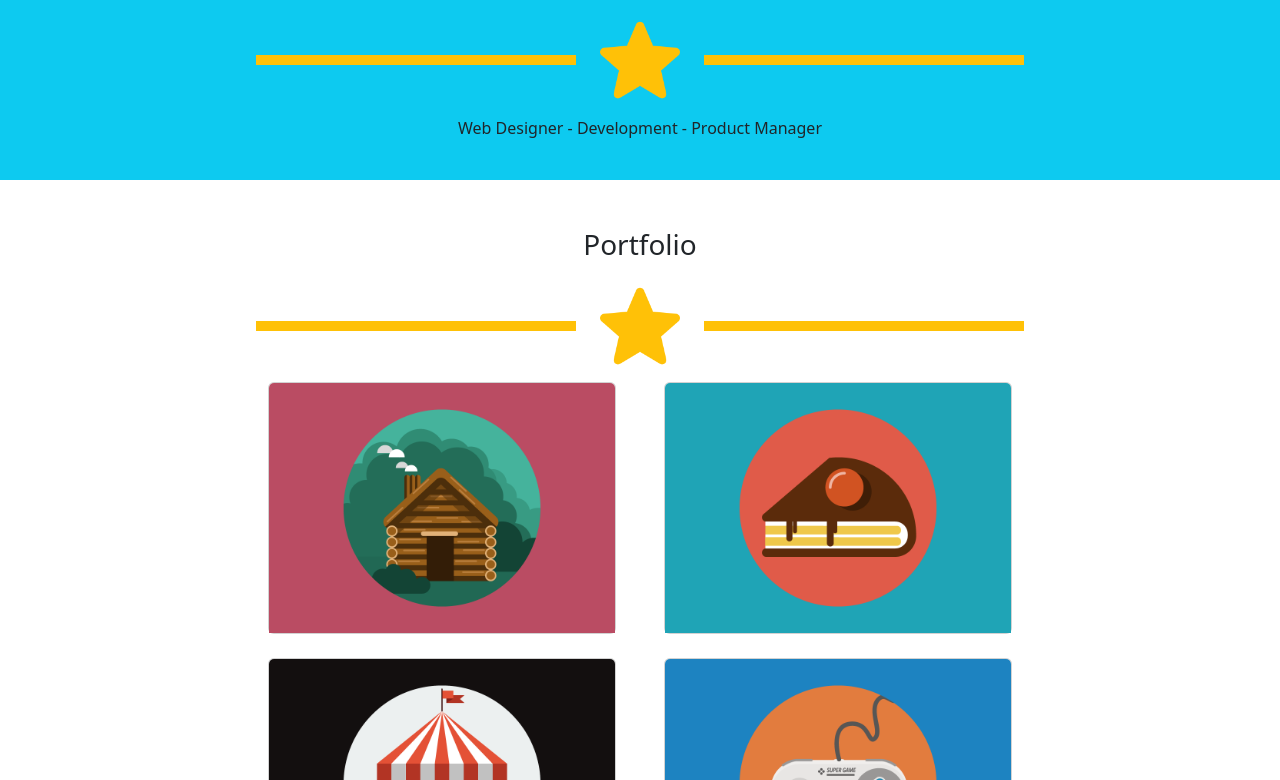
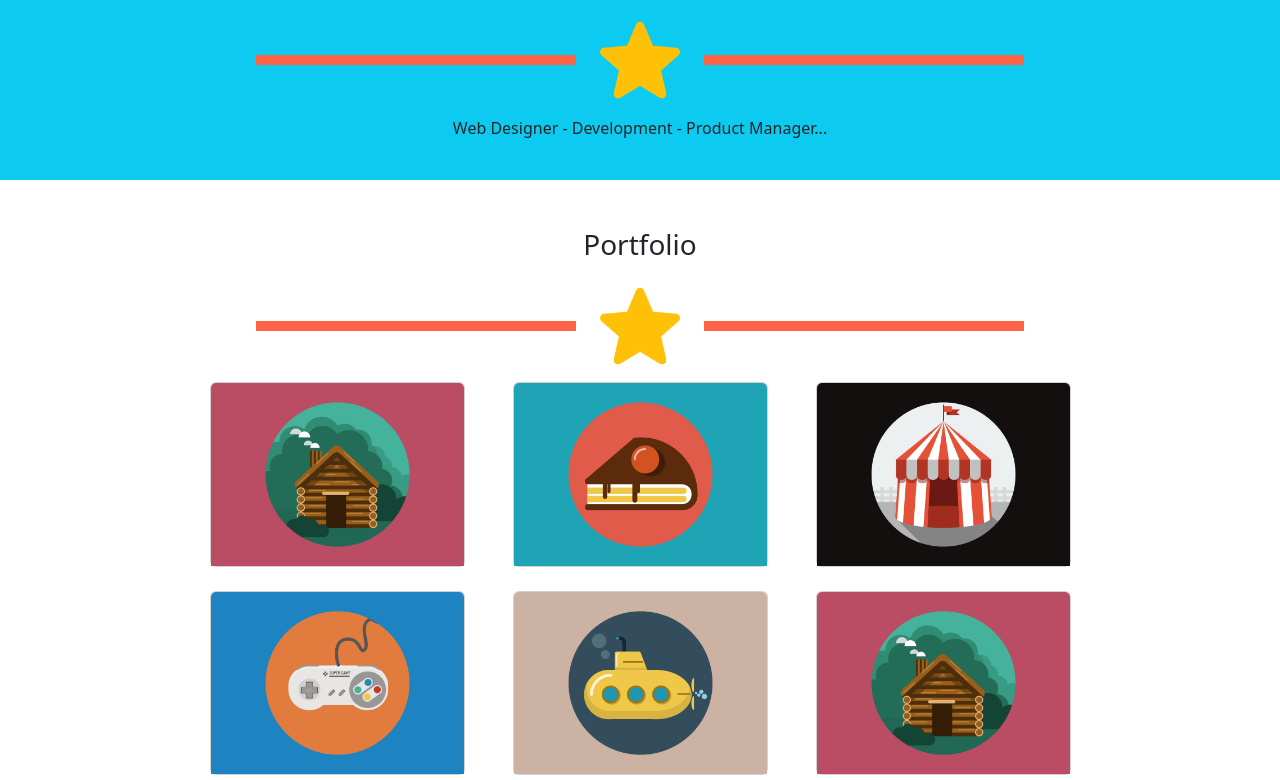
Before and after one commit to AdrianoMouraSilva/first-landpage-bootstrap, a plain HTML site: page index.html in a window 1280 px wide. Shown: the part 520-1300 px from the top of the page. Drawn offline with nearby package versions, Linux system fonts and the light colour scheme.

Commit message:
Alterar variáveis do css

```diff
--- a/index.html
+++ b/index.html
@@ -5,10 +5,17 @@
     <meta charset="UTF-8">
     <meta name="viewport" content="width=device-width, initial-scale=1.0">
     <title>First Landpage</title>
+
+
+
     <link rel="stylesheet" href="src/styles/reset.css">
     <link href="https://cdn.jsdelivr.net/npm/bootstrap@5.3.3/dist/css/bootstrap.min.css" rel="stylesheet"
         integrity="sha384-QWTKZyjpPEjISv5WaRU9OFeRpok6YctnYmDr5pNlyT2bRjXh0JMhjY6hW+ALEwIH" crossorigin="anonymous">
     <link rel="stylesheet" href="src/styles/styles.css">
+
+    <link rel="stylesheet" href="./src/styles/global.css">
+
+
 
     <style>
         .mx-auto {
@@ -18,6 +25,9 @@
 
         .card {
             width: 100% !important;
+        }
+        .bg-secondary-vivo{
+            background-color: chartreuse !important;
         }
     </style>
 </head>
@@ -46,7 +56,7 @@
             <img width="80" height="80" src="src/assets/images/estrela.png" alt="Estrela Amarela">
             <div class="divider-line w-25 bg-warning"></div>
         </div>
-        <p>Web Designer - Development - Product Manager</p>
+        <p>Web Designer - Development - Product Manager...</p>
     </main>
 
     <section class="w-100 d-flex flex-column align-items-center justify-content-center gap-3 py-5">
@@ -59,7 +69,7 @@
         <!-- <p>Web Designer - Development - Product Manager</p> -->
 
         <div
-            class="container row row-cols-2 row-cols-xs-2 row-cols-sm-2 row-cols-md-2 row-cols-lg-3 row-cols-xl-3 row-cols-xxl-4 justify-content-center  gap-4">
+            class="container row row-cols-4 row-cols-xs-4 row-cols-sm-4 row-cols-md-4 row-cols-lg-4 row-cols-xl-4 row-cols-xxl-4 justify-content-center gap-4">
 
             <div class="col">
                 <div class="card" style="width: 18rem;">
@@ -166,8 +176,6 @@
             <p> Lorem ipsum dolor sit amet consectetur adipisicing elit. <span class="text-danger">Adriano
                 </span>Reprehenderit repellendus neque temporibus ut,
                 at fugit? </p>
-
-
         </div>
 
         <p class="w-50 pt-5"> <span class="text-success">Adriano </span>Lorem ipsum dolor sit, amet consectetur
@@ -214,7 +222,6 @@
         </form>
     </section>
 
-
 </body>
 
 </html>
--- a/src/styles/global.css
+++ b/src/styles/global.css
@@ -1,6 +1,24 @@
+:root
+, [data-bs-theme=light] {
+
+    --bs-black-rgb: 255, 99, 71;
+    --bs-warning-rgb: 255, 99, 71;
+
+    /*
+    --b
+    g-primary: #A020F0;
+    --bg-seconday: #2a7423;
+
+    --fs-line: '20px';
+    --family-roboto: ''
+    */
+}
+
+/*
 * {
     padding: 0;
     margin: 0;
     box-sizing: border-box;
     text-decoration: none !important;
 }
+    */
--- a/src/styles/styles.css
+++ b/src/styles/styles.css
@@ -1,3 +1,6 @@
+@import url('./global.css');
+
 .divider-line {
     height: 10px;
+    /* background-color: var(--bg-primary) !important; */
 }
```
